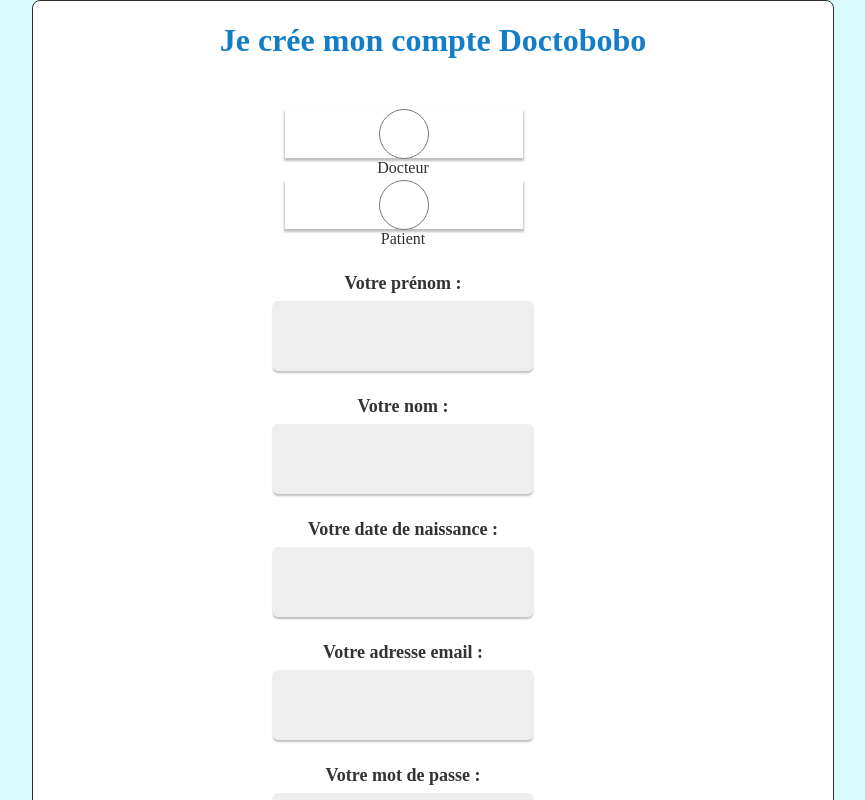
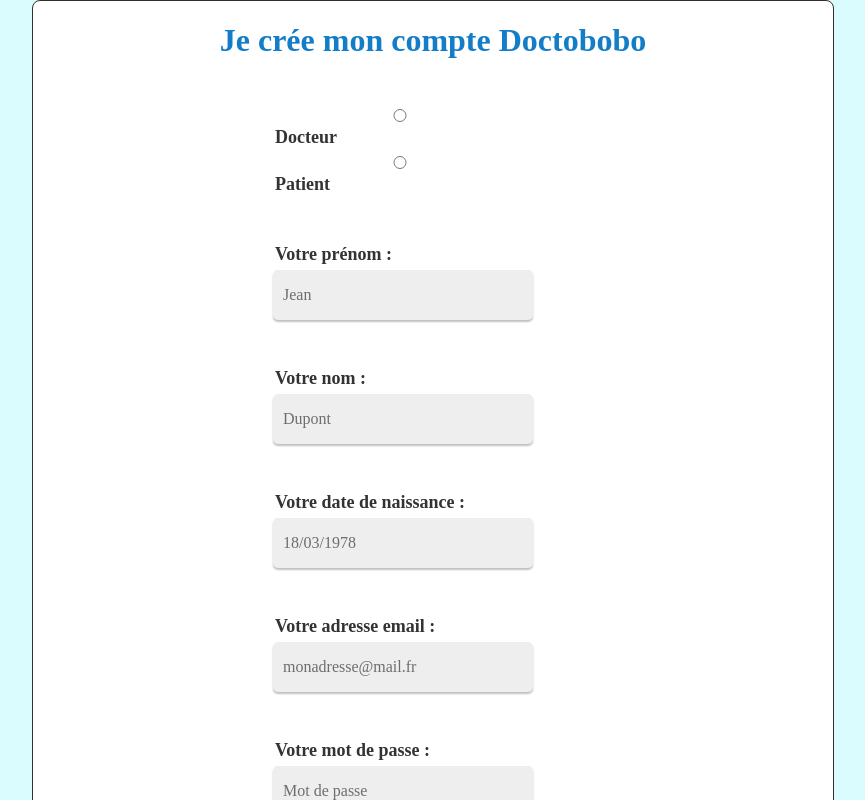
Before and after one commit to drumpuppy/Doctobobo, a React (Create React App) app in the folder doctobobo/: page /inscription in a window 1280 px wide. Shown: the top 800 px of the page, without its empty margins (207-1072 px from the left). Built offline with nearby package versions, Linux system fonts and the light colour scheme.

Commit message:
modif des pages inscriptions et connection

```diff
--- a/doctobobo/src/css/connection.css
+++ b/doctobobo/src/css/connection.css
@@ -106,7 +106,7 @@
 .retour_inscription {
     width: 700px;
     border: 1px solid;
-    border-radius: 8px; /*permet d'arrondir les angles du cadre*/
+    border-radius: 8px;
     border: 1px solid;
     background: white;
 }
@@ -116,3 +116,58 @@
     text-align : center;
     font-weight: bold;
 }
+
+.connection_compte form {
+    display: flex;
+    flex-direction: column;
+    align-items: flex-start;
+}
+
+.radio-buttons {
+    display: flex;
+    align-items: center;
+}
+
+.radio-buttons label {
+    margin-right: 10px;
+}
+
+.radio-buttons input {
+    margin-right: 5px;
+}
+
+.connection_compte label {
+    text-align: left;
+    width: 100%;
+    margin-bottom: 5px;
+}
+
+.connection_compte input[type="password"],
+.connection_compte input[type="text"] {
+    height: 30px;
+}
+
+.connection_compte div {
+    display: flex;
+    margin-bottom: 1rem;
+}
+
+.connection_compte label { /*ne pas enlever */
+    margin-right: 1rem;
+}
+
+.retour_inscription button {
+    background-color: rgb(26, 146, 216);
+    color: rgb(255, 255, 0);
+    padding: 10px 20px;
+    border-radius: 5px;
+    border: 1px solid black;
+    cursor: pointer;
+    transition: background-color 0.2s ease;
+}
+
+.retour_inscription {
+    margin-top: 10px;
+    border: 1px solid black;
+    padding: 10px;
+}
--- a/doctobobo/src/css/inscription.css
+++ b/doctobobo/src/css/inscription.css
@@ -116,3 +116,43 @@
     text-align : center;
     font-weight: bold;
 }
+
+.creation_compte form {
+    display: flex;
+    flex-direction: column;
+    align-items: flex-start;
+}
+
+.radio-buttons {
+    display: flex;
+    align-items: center;
+}
+
+.radio-buttons label {
+    margin-right: 10px;
+}
+
+.radio-buttons input {
+    margin-right: 5px;
+}
+
+.creation_compte label {
+    text-align: left;
+    width: 100%;
+    margin-bottom: 5px;
+}
+
+.creation_compte input[type="password"],
+.creation_compte input[type="email"],
+.creation_compte input[type="text"] {
+    height: 30px;
+}
+
+.creation_compte div {
+    display: flex;
+    margin-bottom: 1rem;
+}
+
+.creation_compte label { /*ne pas enlever */
+    margin-right: 1rem;
+}
--- a/doctobobo/src/pages/Connection.js
+++ b/doctobobo/src/pages/Connection.js
@@ -42,10 +42,15 @@
         <div className="connection_compte">
             <h1>J'ai un compte Doctobobo</h1>
             <form onSubmit={handleLogin}>
-                <div>
-                    <input type="radio" name="titre" value="docteur" onChange={() => setUserType('docteur')} /> Docteur
-                    <input type="radio" name="titre" value="patient" onChange={() => setUserType('patient')} /> Patient
+                <div className="radio-group">
+                    <label>
+                        <input type="radio" name="titre" value="docteur" onChange={() => setUserType('docteur')} /> Docteur
+                    </label>
+                    <label>
+                        <input type="radio" name="titre" value="patient" onChange={() => setUserType('patient')} /> Patient
+                    </label>
                 </div>
+
                 <div>
                     <label htmlFor="email">Votre adresse email :</label>
                     <input type="text" id="email" name="email" placeholder="monadresse@mail.fr" value={email} onChange={(e) => setEmail(e.target.value)} required />
--- a/doctobobo/src/pages/Inscription.js
+++ b/doctobobo/src/pages/Inscription.js
@@ -35,29 +35,33 @@
         <div className="creation_compte">
             <h1>Je crée mon compte Doctobobo</h1>
             <form onSubmit={handleSubmit}>
-                <div>
-                    <input type="radio" name="titre" value="docteur" onChange={(e) => setUserType(e.target.value)} /> Docteur
-                    <input type="radio" name="titre" value="patient" onChange={(e) => setUserType(e.target.value)} /> Patient
+            <div className="radio-group">
+                    <label>
+                        <input type="radio" name="titre" value="docteur" onChange={() => setUserType('docteur')} /> Docteur
+                    </label>
+                    <label>
+                        <input type="radio" name="titre" value="patient" onChange={() => setUserType('patient')} /> Patient
+                    </label>
                 </div>
                 <div>
                     <label>Votre prénom :</label>
-                    <input type="text" value={prenom} onChange={(e) => setPrenom(e.target.value)} required />
+                    <input type="text" placeholder="Jean" value={prenom} onChange={(e) => setPrenom(e.target.value)} required />
                 </div>
                 <div>
                     <label>Votre nom :</label>
-                    <input type="text" value={nom} onChange={(e) => setNom(e.target.value)} required />
+                    <input type="text" placeholder="Dupont" value={nom} onChange={(e) => setNom(e.target.value)} required />
                 </div>
                 <div>
                     <label>Votre date de naissance :</label>
-                    <input type="text" value={age} onChange={(e) => setAge(e.target.value)} required />
+                    <input type="text" placeholder="18/03/1978" value={age} onChange={(e) => setAge(e.target.value)} required />
                 </div>
                 <div>
                     <label>Votre adresse email :</label>
-                    <input type="email" value={email} onChange={(e) => setEmail(e.target.value)} required />
+                    <input type="email" placeholder="monadresse@mail.fr" value={email} onChange={(e) => setEmail(e.target.value)} required />
                 </div>
                 <div>
                     <label>Votre mot de passe :</label>
-                    <input type="password" value={password} onChange={(e) => setPassword(e.target.value)} required />
+                    <input type="password" placeholder="Mot de passe" value={password} onChange={(e) => setPassword(e.target.value)} required />
                 </div>
                 <div>
                     <button type="submit">Création du compte</button>
```
